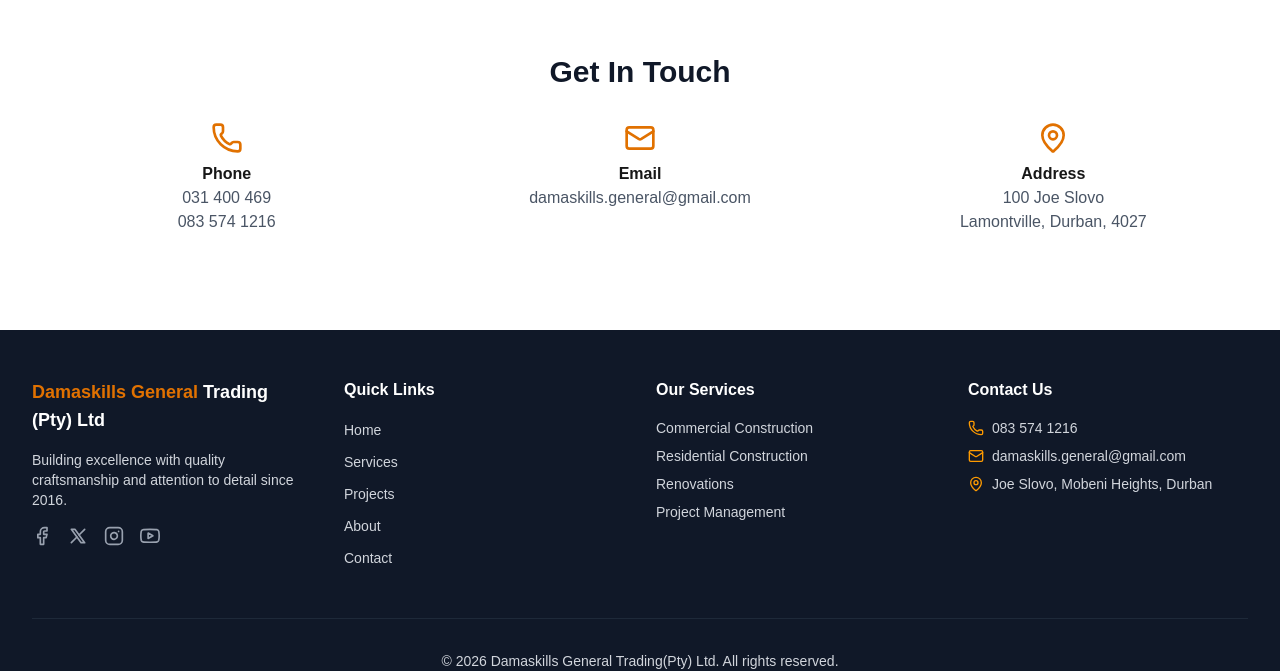
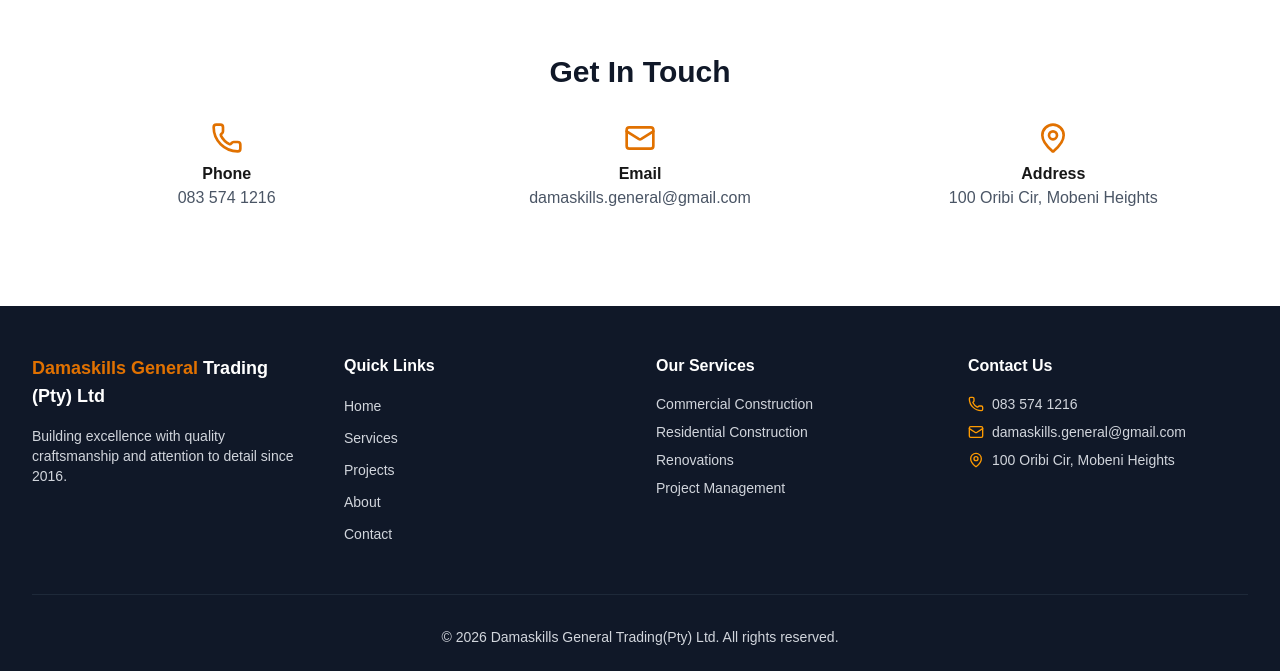
Before and after one commit to tsxepo-web/damaskills-trading, a Next.js app: page /about in a window 1280 px wide. Shown: the part 2126-2797 px from the top of the page. Built offline with nearby package versions, Linux system fonts and the light colour scheme.

Commit message:
formspree intergration

```diff
--- a/app/about/page.tsx
+++ b/app/about/page.tsx
@@ -204,12 +204,6 @@
               <Phone className="h-8 w-8 text-amber-600" />
               <p className="mt-2 font-semibold">Phone</p>
               <a
-                href="tel:+2731400469"
-                className="text-gray-600 hover:text-amber-600"
-              >
-                031 400 469
-              </a>
-              <a
                 href="tel:+27835741216"
                 className="text-gray-600 hover:text-amber-600"
               >
@@ -231,11 +225,7 @@
             <div className="flex flex-col items-center">
               <MapPin className="h-8 w-8 text-amber-600" />
               <p className="mt-2 font-semibold">Address</p>
-              <p className="text-gray-600">
-                100 Joe Slovo
-                <br />
-                Lamontville, Durban, 4027
-              </p>
+              <p className="text-gray-600">100 Oribi Cir, Mobeni Heights</p>
             </div>
           </div>
         </div>
--- a/app/components/ContactSection.tsx
+++ b/app/components/ContactSection.tsx
@@ -51,12 +51,7 @@
               <MapPin className="h-6 w-6" />
             </div>
             <h3 className="mb-2 font-semibold text-gray-900">Visit Us</h3>
-            <p className="text-gray-600">
-              Joe Slovo
-              <br />
-              <br />
-              Mobeni Heights, Durban, South Africa
-            </p>
+            <p className="text-gray-600">100 Oribi Cir, Mobeni Heights</p>
           </div>
         </div>
 
--- a/app/components/Footer.tsx
+++ b/app/components/Footer.tsx
@@ -22,36 +22,6 @@
               Building excellence with quality craftsmanship and attention to
               detail since 2016.
             </p>
-            <div className="flex gap-4">
-              <a
-                href="#"
-                className="text-gray-400 hover:text-amber-500 transition-colors"
-                aria-label="Facebook"
-              >
-                <FacebookIcon className="h-5 w-5" />
-              </a>
-              <a
-                href="#"
-                className="text-gray-400 hover:text-amber-500 transition-colors"
-                aria-label="X (Twitter)"
-              >
-                <XIcon className="h-5 w-5" />
-              </a>
-              <a
-                href="#"
-                className="text-gray-400 hover:text-amber-500 transition-colors"
-                aria-label="Instagram"
-              >
-                <InstagramIcon className="h-5 w-5" />
-              </a>
-              <a
-                href="#"
-                className="text-gray-400 hover:text-amber-500 transition-colors"
-                aria-label="YouTube"
-              >
-                <YoutubeIcon className="h-5 w-5" />
-              </a>
-            </div>
           </div>
 
           {/* Quick Links */}
@@ -124,7 +94,7 @@
               </li>
               <li className="flex items-center gap-2">
                 <MapPin className="h-4 w-4 text-amber-500" />
-                <span>Joe Slovo, Mobeni Heights, Durban</span>
+                <span>100 Oribi Cir, Mobeni Heights</span>
               </li>
             </ul>
           </div>
--- a/app/components/Projects.tsx
+++ b/app/components/Projects.tsx
@@ -10,13 +10,13 @@
   },
   {
     id: 2,
-    title: "Lakeside Modern Home",
-    category: "Residential",
-    image: "/images/projects/project-38.jpeg",
+    title: "Mobeni Heights",
+    category: "Commercial",
+    image: "/images/projects/MANHOLE.jpeg",
   },
   {
     id: 3,
-    title: "Riverside Retail Center",
+    title: "kwaNongoma",
     category: "Residential",
     image: "/images/projects/project-40.jpeg",
   },
--- a/app/contact/page.tsx
+++ b/app/contact/page.tsx
@@ -1,5 +1,169 @@
+"use client";
+
 import { Phone, Mail, MapPin, Clock, CheckCircle } from "lucide-react";
-import Link from "next/link";
+import { useForm as useFormspree, ValidationError } from "@formspree/react";
+import { useForm } from "react-hook-form";
+import { zodResolver } from "@hookform/resolvers/zod";
+import { z } from "zod";
+
+const contactSchema = z.object({
+  name: z.string().min(2, "Please enter your full name"),
+  email: z.string().email("Please enter a valid email"),
+  phone: z
+    .string()
+    .min(10, "Please enter a valid phone number")
+    .optional()
+    .or(z.literal("")),
+  message: z.string().min(10, "Message should be at least 10 characters"),
+});
+
+type ContactFormData = z.infer<typeof contactSchema>;
+
+function ContactForm() {
+  const [formspreeState, handleFormspreeSubmit] = useFormspree("xnpagoqj");
+  const {
+    register,
+    handleSubmit,
+    reset,
+    formState: { errors, isSubmitting },
+  } = useForm<ContactFormData>({ resolver: zodResolver(contactSchema) });
+
+  const onSubmit = async (data: ContactFormData) => {
+    await handleFormspreeSubmit(data);
+    reset();
+  };
+
+  return (
+    <div className="space-y-4">
+      <form onSubmit={handleSubmit(onSubmit)} className="space-y-4" noValidate>
+        <div>
+          <label
+            htmlFor="name"
+            className="block text-sm font-medium text-gray-700"
+          >
+            Full Name
+          </label>
+          <input
+            type="text"
+            id="name"
+            {...register("name")}
+            aria-invalid={!!errors.name}
+            aria-describedby={errors.name ? "name-error" : undefined}
+            className="mt-1 block w-full rounded-md border border-gray-300 px-4 py-2 focus:border-amber-500 focus:outline-none focus:ring-1 focus:ring-amber-500"
+            placeholder="John Doe"
+          />
+          {errors.name && (
+            <p id="name-error" className="mt-1 text-sm text-red-600">
+              {errors.name.message}
+            </p>
+          )}
+        </div>
+
+        <div>
+          <label
+            htmlFor="email"
+            className="block text-sm font-medium text-gray-700"
+          >
+            Email Address
+          </label>
+          <input
+            type="email"
+            id="email"
+            {...register("email")}
+            aria-invalid={!!errors.email}
+            aria-describedby={errors.email ? "email-error" : undefined}
+            className="mt-1 block w-full rounded-md border border-gray-300 px-4 py-2 focus:border-amber-500 focus:outline-none focus:ring-1 focus:ring-amber-500"
+            placeholder="john@example.com"
+          />
+          {errors.email && (
+            <p id="email-error" className="mt-1 text-sm text-red-600">
+              {errors.email.message}
+            </p>
+          )}
+        </div>
+
+        <div>
+          <label
+            htmlFor="phone"
+            className="block text-sm font-medium text-gray-700"
+          >
+            Phone Number
+          </label>
+          <input
+            type="tel"
+            id="phone"
+            {...register("phone")}
+            aria-invalid={!!errors.phone}
+            aria-describedby={errors.phone ? "phone-error" : undefined}
+            className="mt-1 block w-full rounded-md border border-gray-300 px-4 py-2 focus:border-amber-500 focus:outline-none focus:ring-1 focus:ring-amber-500"
+            placeholder="083 574 1216"
+          />
+          {errors.phone && (
+            <p id="phone-error" className="mt-1 text-sm text-red-600">
+              {errors.phone.message}
+            </p>
+          )}
+        </div>
+
+        <div>
+          <label
+            htmlFor="message"
+            className="block text-sm font-medium text-gray-700"
+          >
+            Message
+          </label>
+          <textarea
+            id="message"
+            rows={4}
+            {...register("message")}
+            aria-invalid={!!errors.message}
+            aria-describedby={errors.message ? "message-error" : undefined}
+            className="mt-1 block w-full rounded-md border border-gray-300 px-4 py-2 focus:border-amber-500 focus:outline-none focus:ring-1 focus:ring-amber-500"
+            placeholder="Tell us about your project..."
+          />
+          {errors.message && (
+            <p id="message-error" className="mt-1 text-sm text-red-600">
+              {errors.message.message}
+            </p>
+          )}
+        </div>
+
+        <button
+          type="submit"
+          disabled={isSubmitting || formspreeState.submitting}
+          className="w-full rounded-md bg-amber-600 px-4 py-3 font-semibold text-white hover:bg-amber-500 transition-colors disabled:opacity-60 disabled:cursor-not-allowed"
+        >
+          {isSubmitting || formspreeState.submitting
+            ? "Sending..."
+            : "Send Message"}
+        </button>
+
+        {formspreeState.succeeded && (
+          <p className="text-sm text-green-600">
+            Message sent! We'll be in touch soon.
+          </p>
+        )}
+        {formspreeState.errors && (
+          <p className="text-sm text-red-600">
+            Something went wrong. Please try again or WhatsApp us.
+          </p>
+        )}
+      </form>
+
+      <p className="text-center text-sm text-gray-500">
+        Prefer to chat right away?{" "}
+        <a
+          href="https://wa.me/27835741216"
+          target="_blank"
+          rel="noopener noreferrer"
+          className="font-semibold text-amber-600 hover:text-amber-700"
+        >
+          Message us on WhatsApp
+        </a>
+      </p>
+    </div>
+  );
+}
 
 export default function ContactPage() {
   return (
@@ -33,12 +197,6 @@
                   <div>
                     <p className="font-semibold text-gray-900">Phone</p>
                     <a
-                      href="tel:+2731400469"
-                      className="text-gray-600 hover:text-amber-600 block"
-                    >
-                      031 400 469
-                    </a>
-                    <a
                       href="tel:+27835741216"
                       className="text-gray-600 hover:text-amber-600 block"
                     >
@@ -71,9 +229,7 @@
                   <div>
                     <p className="font-semibold text-gray-900">Address</p>
                     <p className="text-gray-600">
-                      100 Joe Slovo
-                      <br />
-                      Lamontville, Durban, 4027
+                      100 Oribi Cir, Mobeni Heights
                     </p>
                     <a
                       href="https://www.google.com/maps/dir//100+Joe+Slovo,+Lamontville,+Durban,+4027"
@@ -140,88 +296,23 @@
               <h2 className="mb-6 text-2xl font-bold text-gray-900">
                 Send a Message
               </h2>
-              <form className="space-y-4">
-                <div>
-                  <label
-                    htmlFor="name"
-                    className="block text-sm font-medium text-gray-700"
-                  >
-                    Full Name
-                  </label>
-                  <input
-                    type="text"
-                    id="name"
-                    className="mt-1 block w-full rounded-md border border-gray-300 px-4 py-2 focus:border-amber-500 focus:outline-none focus:ring-1 focus:ring-amber-500"
-                    placeholder="John Doe"
-                  />
-                </div>
-                <div>
-                  <label
-                    htmlFor="email"
-                    className="block text-sm font-medium text-gray-700"
-                  >
-                    Email Address
-                  </label>
-                  <input
-                    type="email"
-                    id="email"
-                    className="mt-1 block w-full rounded-md border border-gray-300 px-4 py-2 focus:border-amber-500 focus:outline-none focus:ring-1 focus:ring-amber-500"
-                    placeholder="john@example.com"
-                  />
-                </div>
-                <div>
-                  <label
-                    htmlFor="phone"
-                    className="block text-sm font-medium text-gray-700"
-                  >
-                    Phone Number
-                  </label>
-                  <input
-                    type="tel"
-                    id="phone"
-                    className="mt-1 block w-full rounded-md border border-gray-300 px-4 py-2 focus:border-amber-500 focus:outline-none focus:ring-1 focus:ring-amber-500"
-                    placeholder="083 574 1216"
-                  />
-                </div>
-                <div>
-                  <label
-                    htmlFor="message"
-                    className="block text-sm font-medium text-gray-700"
-                  >
-                    Message
-                  </label>
-                  <textarea
-                    id="message"
-                    rows={4}
-                    className="mt-1 block w-full rounded-md border border-gray-300 px-4 py-2 focus:border-amber-500 focus:outline-none focus:ring-1 focus:ring-amber-500"
-                    placeholder="Tell us about your project..."
-                  />
-                </div>
-                <button
-                  type="submit"
-                  className="w-full rounded-md bg-amber-600 px-4 py-3 font-semibold text-white hover:bg-amber-500 transition-colors"
-                >
-                  Send Message
-                </button>
-              </form>
+              <ContactForm />
             </div>
           </div>
         </div>
       </section>
 
-      {/* Map Section - NEW */}
+      {/* Map Section */}
       <section className="bg-white py-16">
         <div className="mx-auto max-w-7xl px-4 lg:px-8">
           <div className="text-center mb-8">
             <h2 className="text-2xl font-bold text-gray-900">Find Us Here</h2>
-            <p className="text-gray-600 mt-2">
-              100 Joe Slovo, Lamontville, Durban, 4027
-            </p>
+            <p className="text-gray-600 mt-2">100 Oribi Cir, Mobeni Heights</p>
           </div>
 
           <div className="relative h-100 w-full overflow-hidden rounded-lg shadow-md">
             <iframe
-              src="https://www.google.com/maps/embed?pb=!1m18!1m12!1m3!1d27660.68821626105!2d30.924576701321968!3d-29.933817898655622!2m3!1f0!2f0!3f0!3m2!1i1024!2i768!4f13.1!3m3!1m2!1s0x1ef7abaa09199827%3A0xd95c098c979a259f!2sMobeni%20Heights%20Civic%20Association!5e0!3m2!1sen!2sza!4v1786095720969!5m2!1sen!2sza"
+              src="https://www.google.com/maps/embed?pb=!1m18!1m12!1m3!1d3457.436618877049!2d30.94764787569987!3d-29.938117374977317!2m3!1f0!2f0!3f0!3m2!1i1024!2i768!4f13.1!3m3!1m2!1s0x1ef7ab86f91e2013%3A0x1667892111e304a0!2s100%20Oribi%20Cir%2C%20Mobeni%20Heights%2C%20Durban%2C%204092!5e0!3m2!1sen!2sza!4v1786113064174!5m2!1sen!2sza"
               width="100%"
               height="100%"
               style={{ border: 0 }}
--- a/app/projects/page.tsx
+++ b/app/projects/page.tsx
@@ -6,9 +6,9 @@
 const projects = [
   {
     id: 1,
-    title: "Downtown Office Tower",
+    title: "Joe Slovo Bridge",
     category: "Commercial",
-    location: "City Center",
+    location: "Mobeni Heights, Durban",
     year: "2024",
     description:
       "A 12-story commercial office building featuring modern architecture, energy-efficient systems, and premium office spaces.",
--- a/package.json
+++ b/package.json
@@ -9,10 +9,14 @@
     "lint": "eslint"
   },
   "dependencies": {
+    "@formspree/react": "^3.0.0",
+    "@hookform/resolvers": "^5.9.1",
     "lucide-react": "^1.27.0",
     "next": "16.2.12",
     "react": "19.2.4",
-    "react-dom": "19.2.4"
+    "react-dom": "19.2.4",
+    "react-hook-form": "^7.85.0",
+    "zod": "^4.4.3"
   },
   "devDependencies": {
     "@tailwindcss/postcss": "^4",
```
Also changed, not shown: app/components/Header.tsx (+9 -2 lines), public/images/projects/MANHOLE.jpeg (added), 1 other file (tests, documents, lock files or other folders).
